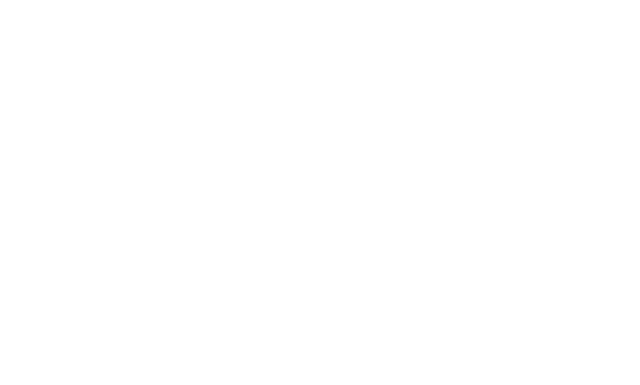
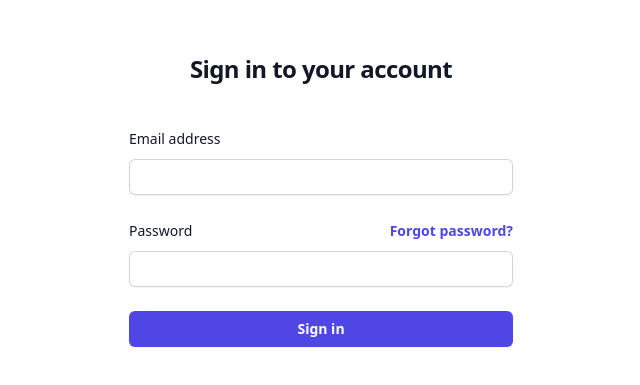
Before and after one commit to ramzi2003/event-manager-system-project, a React (Create React App) app: page / in a window 1280 px wide. Shown: the part 117-502 px from the top of the page, without its empty margins (319-959 px from the left). Built offline with nearby package versions, Linux system fonts and the light colour scheme.

Commit message:
implement login page

```diff
--- a/src/layouts/login/index.js
+++ b/src/layouts/login/index.js
@@ -1,9 +1,77 @@
 import React from "react";
+
 
 function LoginLayout() {
   return (
-    <div>
+    <div class="flex min-h-full flex-col justify-center px-6 py-12 lg:px-8">
+      <div className="container bg-white py-20">
+        <div class="sm:mx-auto sm:w-full sm:max-w-sm">
+          <h2 class="mt-10 text-center text-2xl font-bold leading-9 tracking-tight text-gray-900">
+            Sign in to your account
+          </h2>
+        </div>
 
+        <div class="mt-10 sm:mx-auto sm:w-full sm:max-w-sm">
+          <form class="space-y-6" action="#" method="POST">
+            <div>
+              <label
+                for="email"
+                class="block text-sm font-medium leading-6 text-gray-900"
+              >
+                Email address
+              </label>
+              <div class="mt-2">
+                <input
+                  id="email"
+                  name="email"
+                  type="email"
+                  autocomplete="email"
+                  required
+                  class="block w-full rounded-md border-0 py-1.5 text-gray-900 shadow-sm ring-1 ring-inset ring-gray-300 placeholder:text-gray-400 focus:ring-2 focus:ring-inset focus:ring-indigo-600 sm:text-sm sm:leading-6"
+                />
+              </div>
+            </div>
+
+            <div>
+              <div class="flex items-center justify-between">
+                <label
+                  for="password"
+                  class="block text-sm font-medium leading-6 text-gray-900"
+                >
+                  Password
+                </label>
+                <div class="text-sm">
+                  <a
+                    href="#"
+                    class="font-semibold text-indigo-600 hover:text-indigo-500"
+                  >
+                    Forgot password?
+                  </a>
+                </div>
+              </div>
+              <div class="mt-2">
+                <input
+                  id="password"
+                  name="password"
+                  type="password"
+                  autocomplete="current-password"
+                  required
+                  class="block w-full rounded-md border-0 py-1.5 text-gray-900 shadow-sm ring-1 ring-inset ring-gray-300 placeholder:text-gray-400 focus:ring-2 focus:ring-inset focus:ring-indigo-600 sm:text-sm sm:leading-6"
+                />
+              </div>
+            </div>
+
+            <div>
+              <button
+                type="submit"
+                class="flex w-full justify-center rounded-md bg-indigo-600 px-3 py-1.5 text-sm font-semibold leading-6 text-white shadow-sm hover:bg-indigo-500 focus-visible:outline focus-visible:outline-2 focus-visible:outline-offset-2 focus-visible:outline-indigo-600"
+              >
+                Sign in
+              </button>
+            </div>
+          </form>
+        </div>
+      </div>
     </div>
   );
 }
```
Also changed, not shown: src/assets/images/SPCE_Logo_FRAME_Center_2020_CMYK_RUS.png (added).
